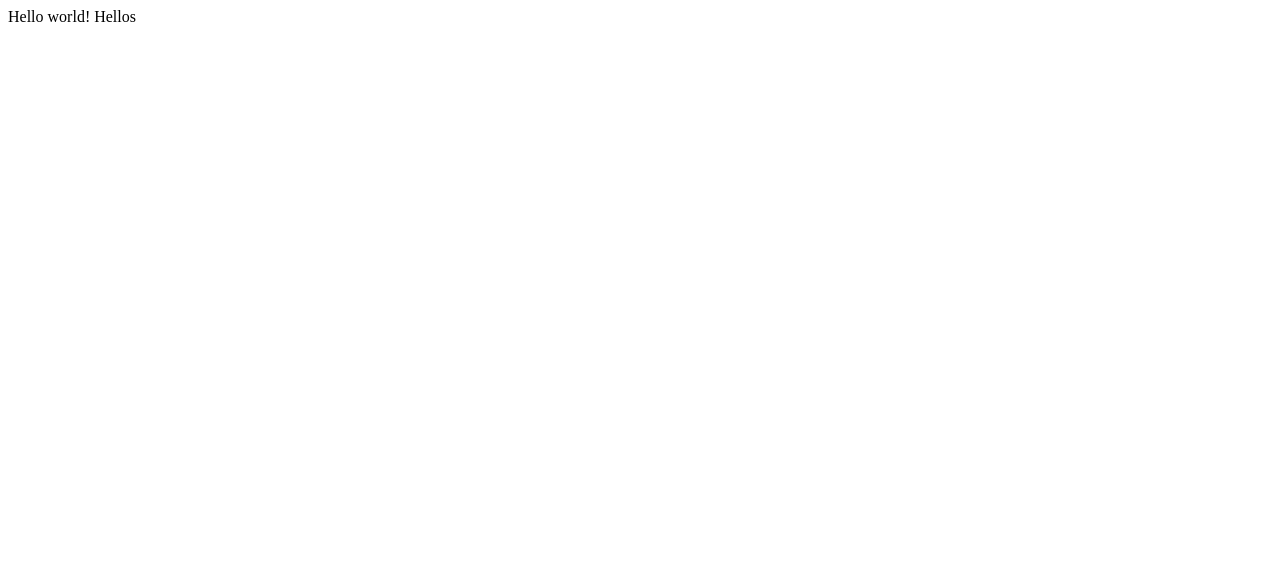
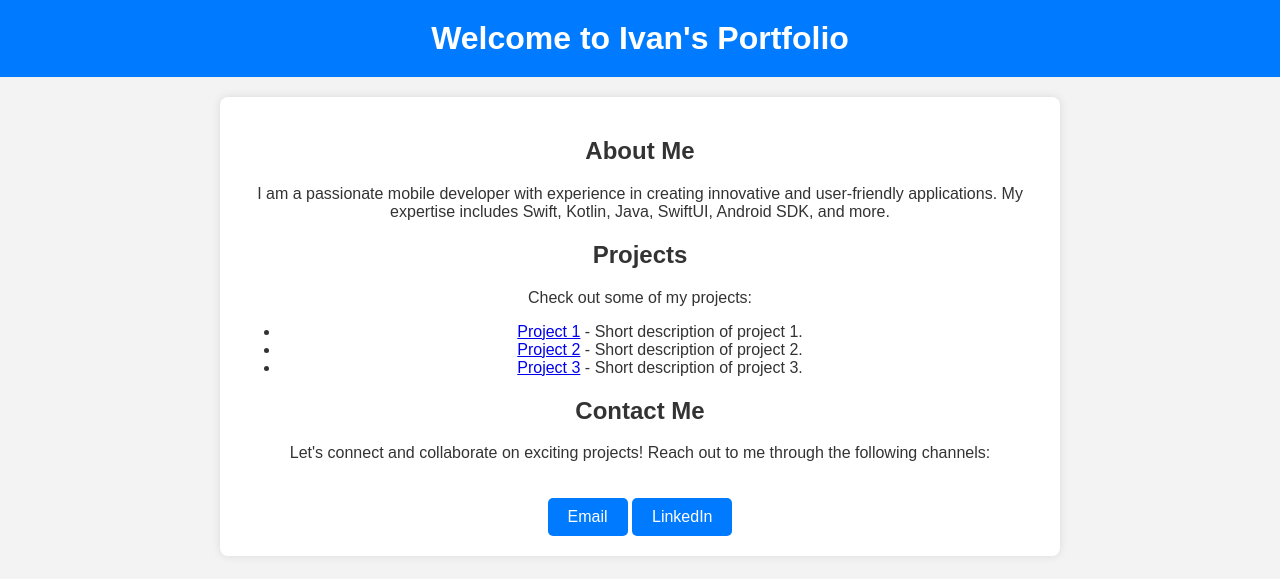
Before and after one commit to ijzepeda-hc/ijzepeda-hc.github.io, a plain HTML site: page index.html in a window 1280 px wide. Drawn offline with Linux system fonts and the light colour scheme.

Commit message:
Update index.html
Best one

```diff
--- a/index.html
+++ b/index.html
@@ -1,3 +1,76 @@
- Hello world!
-Hellos
- <script>alert("Hello World");</script>
+<!DOCTYPE html>
+<html lang="en">
+<head>
+<meta charset="UTF-8">
+<meta name="viewport" content="width=device-width, initial-scale=1.0">
+<title>Ivan - Mobile Developer</title>
+<style>
+  body {
+    font-family: Arial, sans-serif;
+    margin: 0;
+    padding: 0;
+    background-color: #f3f3f3;
+    color: #333;
+    text-align: center;
+  }
+  header {
+    background-color: #007bff;
+    color: #fff;
+    padding: 20px 0;
+  }
+  h1 {
+    margin: 0;
+  }
+  .container {
+    max-width: 800px;
+    margin: 20px auto;
+    padding: 20px;
+    background-color: #fff;
+    border-radius: 8px;
+    box-shadow: 0 0 10px rgba(0, 0, 0, 0.1);
+  }
+  .button {
+    display: inline-block;
+    background-color: #007bff;
+    color: #fff;
+    padding: 10px 20px;
+    border-radius: 5px;
+    text-decoration: none;
+    margin-top: 20px;
+    transition: background-color 0.3s;
+  }
+  .button:hover {
+    background-color: #0056b3;
+  }
+</style>
+</head>
+<body>
+
+<header>
+  <h1>Welcome to Ivan's Portfolio</h1>
+</header>
+
+<div class="container">
+  <h2>About Me</h2>
+  <p>I am a passionate mobile developer with experience in creating innovative and user-friendly applications. My expertise includes Swift, Kotlin, Java, SwiftUI, Android SDK, and more.</p>
+
+  <h2>Projects</h2>
+  <p>Check out some of my projects:</p>
+  <ul>
+    <li><a href="#">Project 1</a> - Short description of project 1.</li>
+    <li><a href="#">Project 2</a> - Short description of project 2.</li>
+    <li><a href="#">Project 3</a> - Short description of project 3.</li>
+  </ul>
+
+  <h2>Contact Me</h2>
+  <p>Let's connect and collaborate on exciting projects! Reach out to me through the following channels:</p>
+  <a class="button" href="mailto:your.email@example.com">Email</a>
+  <a class="button" href="https://linkedin.com/in/yourprofile" target="_blank">LinkedIn</a>
+</div>
+
+<script>
+  // Inline JavaScript can go here
+</script>
+
+</body>
+</html>
```
